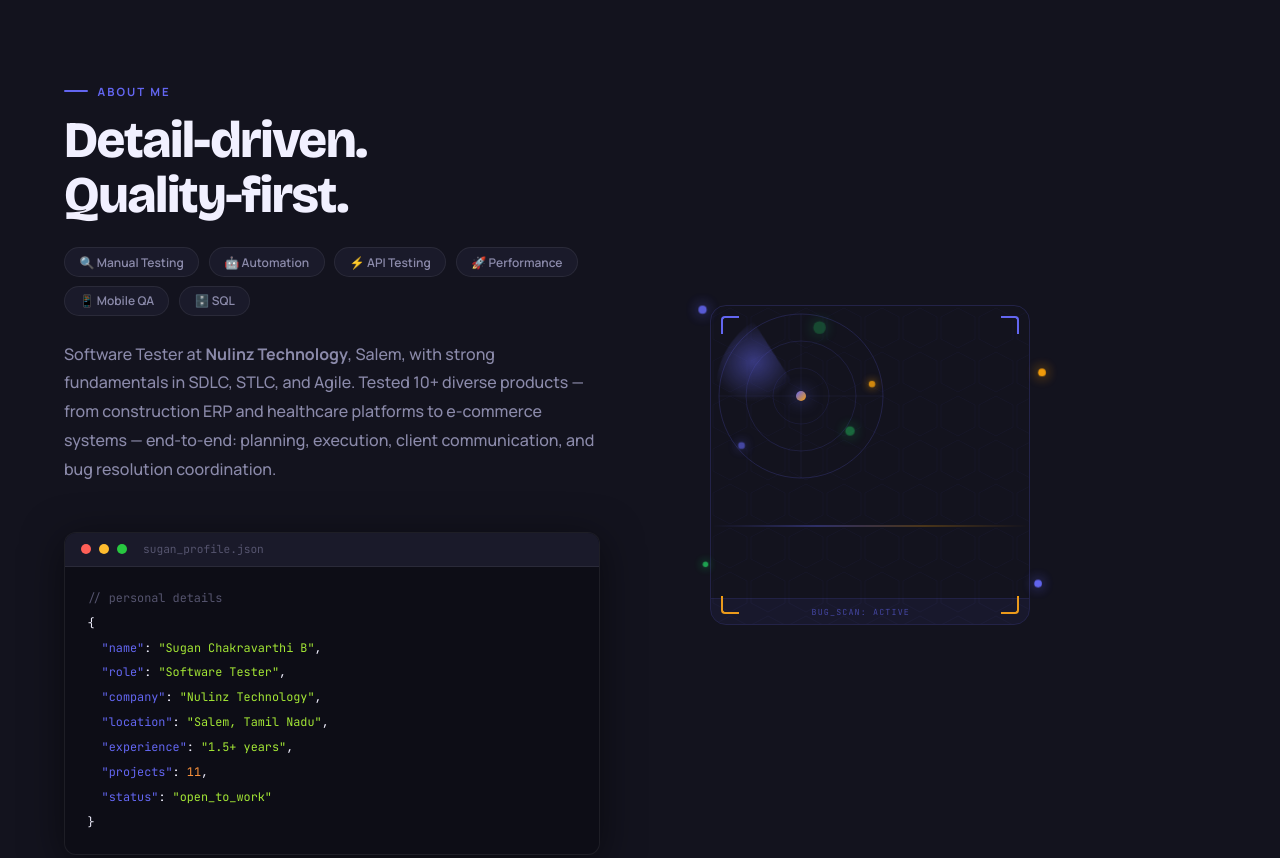
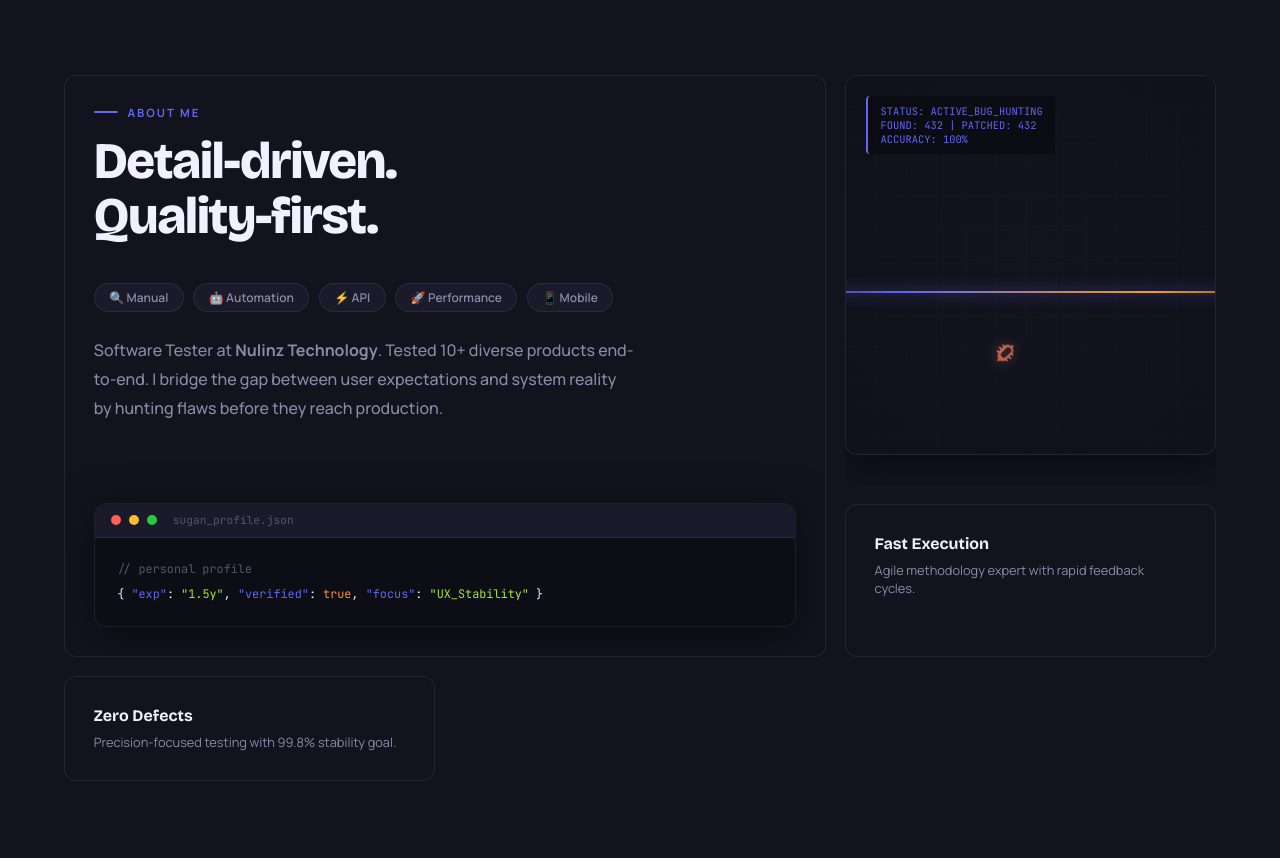
Before and after one commit to Suganchakravarthi/Sugan_portfolio, a plain HTML site: page index.html in a window 1280 px wide. Shown: the part 900-1758 px from the top of the page. Drawn offline with nearby package versions, Linux system fonts and the light colour scheme.

Commit message:
design change

```diff
--- a/index.html
+++ b/index.html
@@ -70,9 +70,22 @@
       overflow-x: hidden;
       transition: background var(--dur), color var(--dur);
       cursor: none;
-    }
-
-    @media (max-width: 900px) {
+      position: relative;
+    }
+
+    body::before {
+      content: '';
+      position: fixed;
+      inset: 0;
+      background-image:
+        radial-gradient(circle at 2px 2px, var(--border) 1px, transparent 0);
+      background-size: 40px 40px;
+      pointer-events: none;
+      z-index: -1;
+      opacity: 0.4;
+    }
+
+    @media (max-width: 1100px) {
       body {
         cursor: auto;
       }
@@ -90,7 +103,7 @@
       left: 0;
       border-radius: 50%;
       pointer-events: none;
-      z-index: 9999;
+      z-index: 500;
       transform: translate(-50%, -50%);
       transition: width .2s, height .2s, background .2s, border-color .2s;
     }
@@ -126,7 +139,7 @@
       position: fixed;
       top: 0;
       inset-inline: 0;
-      z-index: 1000;
+      z-index: 1100;
       display: flex;
       align-items: center;
       justify-content: space-between;
@@ -726,85 +739,165 @@
     }
 
     /* ── NEW RADAR ── */
-    .radar-wrap {
-      width: 320px;
-      height: 320px;
+    /* ── BUG HUNTER ANIMATION ── */
+    .bug-hunter-wrap {
+      width: 100%;
+      height: 380px;
+      background: var(--surface);
+      border: 1px solid var(--border);
+      border-radius: var(--radius);
       position: relative;
-      display: flex;
-      align-items: center;
-      justify-content: center;
-    }
-
-    .radar-border {
+      overflow: hidden;
+      box-shadow: var(--shadow);
+    }
+
+    .bh-grid {
       position: absolute;
       inset: 0;
-      border: 1px solid rgba(99, 102, 241, .2);
-      border-radius: 16px;
-      overflow: hidden;
-    }
-
-    .radar-scan-line {
+      background-image: linear-gradient(var(--border) 1px, transparent 1px), linear-gradient(90deg, var(--border) 1px, transparent 1px);
+      background-size: 30px 30px;
+      opacity: 0.2;
+    }
+
+    .bug {
       position: absolute;
-      left: 0;
-      right: 0;
+      width: 24px;
+      height: 24px;
+      color: #ef4444;
+      filter: drop-shadow(0 0 5px rgba(239, 68, 68, 0.4));
+      z-index: 10;
+      animation: bugCrawl 8s infinite linear;
+      opacity: 0;
+    }
+
+    @keyframes bugCrawl {
+      0% {
+        transform: translate(-50px, 50px) rotate(45deg);
+        opacity: 0;
+      }
+
+      10% {
+        opacity: 1;
+      }
+
+      45% {
+        transform: translate(150px, 150px) rotate(45deg);
+        opacity: 1;
+      }
+
+      50% {
+        transform: translate(150px, 150px) rotate(45deg) scale(1.2);
+        color: #22c55e;
+        filter: drop-shadow(0 0 10px #22c55e);
+      }
+
+      90% {
+        transform: translate(150px, 150px) scale(0);
+        opacity: 0;
+      }
+
+      100% {
+        transform: translate(150px, 150px) scale(0);
+        opacity: 0;
+      }
+    }
+
+    .scanner-line {
+      position: absolute;
+      width: 200%;
       height: 2px;
-      background: linear-gradient(90deg, transparent, rgba(99, 102, 241, .7), rgba(245, 158, 11, .5), transparent);
+      background: linear-gradient(90deg, transparent, var(--accent), var(--amber), transparent);
       top: 0;
-      z-index: 10;
-      pointer-events: none;
-      animation: radarScan 3s ease-in-out infinite;
-    }
-
-    @keyframes radarScan {
+      left: -50%;
+      z-index: 15;
+      box-shadow: 0 0 15px var(--accent);
+      animation: scannerMove 4s infinite ease-in-out;
+    }
+
+    @keyframes scannerMove {
 
       0%,
       100% {
         top: 0;
-        opacity: .9
       }
 
       50% {
         top: 100%;
-        opacity: .3
-      }
-    }
-
-    .radar-corner {
+      }
+    }
+
+    .bh-overlay {
       position: absolute;
-      width: 18px;
-      height: 18px;
-    }
-
-    .radar-corner.tl {
-      top: 10px;
-      left: 10px;
-      border-top: 2px solid #6366f1;
-      border-left: 2px solid #6366f1;
-      border-radius: 4px 0 0 0;
-    }
-
-    .radar-corner.tr {
-      top: 10px;
-      right: 10px;
-      border-top: 2px solid #6366f1;
-      border-right: 2px solid #6366f1;
-      border-radius: 0 4px 0 0;
-    }
-
-    .radar-corner.bl {
-      bottom: 10px;
-      left: 10px;
-      border-bottom: 2px solid #f59e0b;
-      border-left: 2px solid #f59e0b;
-      border-radius: 0 0 0 4px;
-    }
-
-    .radar-corner.br {
-      bottom: 10px;
-      right: 10px;
-      border-bottom: 2px solid #f59e0b;
-      border-right: 2px solid #f59e0b;
-      border-radius: 0 0 4px 0;
+      inset: 0;
+      background: radial-gradient(circle at var(--mouse-x, 50%) var(--mouse-y, 50%), transparent 0%, rgba(13, 13, 22, 0.4) 100%);
+      pointer-events: none;
+    }
+
+    .bh-stats {
+      position: absolute;
+      top: 20px;
+      left: 20px;
+      font-family: 'JetBrains Mono', monospace;
+      font-size: 0.65rem;
+      color: var(--accent);
+      background: rgba(0, 0, 0, 0.3);
+      padding: 0.5rem 0.8rem;
+      border-radius: 4px;
+      border-left: 2px solid var(--accent);
+      z-index: 20;
+    }
+
+    /* ── BENTO STYLE ── */
+    .bento-grid {
+      display: grid;
+      grid-template-columns: repeat(3, 1fr);
+      grid-template-rows: auto auto;
+      gap: 1.2rem;
+      width: 100%;
+    }
+
+    .bento-card {
+      background: var(--surface);
+      border: 1px solid var(--border);
+      border-radius: var(--radius);
+      padding: 1.8rem;
+      position: relative;
+      overflow: hidden;
+      transition: transform 0.3s, border-color 0.3s;
+    }
+
+    .bento-card:hover {
+      border-color: var(--accent);
+      transform: translateY(-4px);
+    }
+
+    .bento-card.large {
+      grid-column: span 2;
+      grid-row: span 2;
+    }
+
+    .bento-card.main-info {
+      display: flex;
+      flex-direction: column;
+      justify-content: center;
+    }
+
+    .bento-card.visual {
+      padding: 0;
+      background: transparent;
+      border: none;
+    }
+
+    .floating-code {
+      position: absolute;
+      font-family: 'JetBrains Mono', monospace;
+      font-size: 0.6rem;
+      color: var(--text-3);
+      white-space: nowrap;
+      pointer-events: none;
+      opacity: 0.15;
+      z-index: -1;
+      user-select: none;
     }
 
     .radar-hex-bg {
@@ -825,106 +918,14 @@
       justify-content: center;
     }
 
-    .radar-sweep {
-      position: absolute;
-      width: 180px;
-      height: 180px;
-      animation: spin 4s linear infinite;
-    }
-
-    .radar-rings {
-      position: absolute;
-      width: 180px;
-      height: 180px;
-    }
-
-    .radar-blip {
-      position: absolute;
-      border-radius: 50%;
-      animation: blipPulse 2s ease-in-out infinite;
-    }
-
-    .rb1 {
-      width: 7px;
-      height: 7px;
-      background: #22c55e;
-      box-shadow: 0 0 8px #22c55e;
-      top: 18px;
-      left: 105px;
-      animation-delay: 0s;
-    }
-
-    .rb2 {
-      width: 6px;
-      height: 6px;
-      background: #f59e0b;
-      box-shadow: 0 0 8px #f59e0b;
-      top: 75px;
-      right: 16px;
-      animation-delay: .7s;
-    }
-
-    .rb3 {
-      width: 5px;
-      height: 5px;
-      background: #6366f1;
-      box-shadow: 0 0 8px #6366f1;
-      bottom: 38px;
-      left: 28px;
-      animation-delay: 1.4s;
-    }
-
-    .rb4 {
-      width: 6px;
-      height: 6px;
-      background: #22c55e;
-      box-shadow: 0 0 8px #22c55e;
-      bottom: 52px;
-      right: 38px;
-      animation-delay: .3s;
-    }
-
-    @keyframes blipPulse {
-
-      0%,
-      100% {
-        transform: scale(1);
-        opacity: .9;
-      }
-
-      50% {
-        transform: scale(1.8);
-        opacity: .3;
-      }
-    }
-
-    .radar-center-dot {
-      width: 10px;
-      height: 10px;
-      background: linear-gradient(135deg, #6366f1, #f59e0b);
-      border-radius: 50%;
-      box-shadow: 0 0 16px rgba(99, 102, 241, .7);
-      z-index: 4;
-    }
-
-    .radar-status {
-      position: absolute;
-      bottom: 0;
-      left: 0;
-      right: 0;
-      padding: .45rem 1rem;
-      background: rgba(99, 102, 241, .07);
-      border-top: 1px solid rgba(99, 102, 241, .12);
-      font-family: 'JetBrains Mono', monospace;
-      font-size: .52rem;
-      color: rgba(99, 102, 241, .6);
-      letter-spacing: .14em;
-      text-align: center;
-      text-transform: uppercase;
-    }
-
-    .radar-blink {
-      animation: blink 1s step-end infinite;
+    @keyframes feedScroll {
+      from {
+        transform: translateY(0);
+      }
+
+      to {
+        transform: translateY(-100%);
+      }
     }
 
     /* Floating glow dots outside card */
@@ -2004,8 +2005,8 @@
       position: fixed;
       inset: 0;
       background: rgba(0, 0, 0, 0.5);
-      backdrop-filter: blur(4px);
-      z-index: 1040;
+      backdrop-filter: blur(8px);
+      z-index: 1050;
       opacity: 0;
       pointer-events: none;
       transition: opacity .4s ease;
@@ -2066,8 +2067,13 @@
         transform: translateX(100%);
         transition: transform .4s cubic-bezier(.4, 0, .2, 1);
         padding: 5rem 2.5rem;
-        z-index: 1050;
-        box-shadow: -10px 0 40px rgba(0, 0, 0, 0.4);
+        z-index: 1200;
+        box-shadow: -10px 0 40px rgba(0, 0, 0, 0.6);
+      }
+
+      [data-theme="dark"] .nav-links {
+        background: #0f0f1b;
+        /* slightly darker for better contrast */
       }
 
       .nav-links .nav-cta {
@@ -2080,6 +2086,20 @@
 
       .nav-right {
         gap: .8rem;
+      }
+
+      .bento-grid {
+        grid-template-columns: 1fr;
+        grid-template-rows: auto;
+      }
+
+      .bento-card.large {
+        grid-column: span 1;
+        grid-row: span 1;
+      }
+
+      .bug-hunter-wrap {
+        height: 300px;
       }
 
       .nav-links.active {
@@ -2317,104 +2337,84 @@
     </div>
   </section>
 
-  <!-- ABOUT -->
+  <!-- ABOUT (Bento Redesign) -->
   <section id="about">
-
-    <!-- BACKGROUND PARTICLES -->
-    <div class="bg-particles" id="bgParticles"></div>
-
-    <div class="about-grid">
-      <div>
-        <div class="section-kicker reveal">About Me</div>
-        <h2 class="section-heading reveal">Detail-driven.<br>Quality-first.</h2>
-        <div class="skill-pills reveal">
-          <span class="skill-pill">🔍 Manual Testing</span>
+    <div class="floating-code" style="top: 10%; right: 5%;">describe('Auth Workflow')</div>
+    <div class="floating-code" style="top: 40%; left: 2%;">expect(status).toBe(200)</div>
+    <div class="floating-code" style="bottom: 15%; right: 10%;">test.each([cases])</div>
+
+    <div class="bento-grid">
+      <!-- Main Content Card -->
+      <div class="bento-card large main-info reveal">
+        <div class="section-kicker">About Me</div>
+        <h2 class="section-heading">Detail-driven.<br>Quality-first.</h2>
+        <div class="skill-pills">
+          <span class="skill-pill">🔍 Manual</span>
           <span class="skill-pill">🤖 Automation</span>
-          <span class="skill-pill">⚡ API Testing</span>
+          <span class="skill-pill">⚡ API</span>
           <span class="skill-pill">🚀 Performance</span>
-          <span class="skill-pill">📱 Mobile QA</span>
-          <span class="skill-pill">🗄️ SQL</span>
-        </div>
-        <p class="section-sub reveal">
-          Software Tester at <strong>Nulinz Technology</strong>, Salem, with strong fundamentals in SDLC, STLC, and
-          Agile. Tested 10+ diverse products — from construction ERP and healthcare platforms to e-commerce systems —
-          end-to-end: planning, execution, client communication, and bug resolution coordination.
+          <span class="skill-pill">📱 Mobile</span>
+        </div>
+        <p class="section-sub">
+          Software Tester at <strong>Nulinz Technology</strong>. Tested 10+ diverse products end-to-end. I bridge the
+          gap between user expectations and system reality by hunting flaws before they reach production.
         </p>
-        <div class="terminal reveal">
+        <div class="terminal">
           <div class="terminal-bar">
             <span class="t-dot r"></span><span class="t-dot y"></span><span class="t-dot g"></span>
             <span class="t-file">sugan_profile.json</span>
           </div>
           <div class="terminal-body">
-            <span class="tc">// personal details</span><br>
-            {<br>
-            &nbsp;&nbsp;<span class="tk">"name"</span>: <span class="ts">"Sugan Chakravarthi B"</span>,<br>
-            &nbsp;&nbsp;<span class="tk">"role"</span>: <span class="ts">"Software Tester"</span>,<br>
-            &nbsp;&nbsp;<span class="tk">"company"</span>: <span class="ts">"Nulinz Technology"</span>,<br>
-            &nbsp;&nbsp;<span class="tk">"location"</span>: <span class="ts">"Salem, Tamil Nadu"</span>,<br>
-            &nbsp;&nbsp;<span class="tk">"experience"</span>: <span class="ts">"1.5+ years"</span>,<br>
-            &nbsp;&nbsp;<span class="tk">"projects"</span>: <span class="tn">11</span>,<br>
-            &nbsp;&nbsp;<span class="tk">"status"</span>: <span class="ts">"open_to_work"</span><br>
-            }<span class="t-cursor"></span>
+            <span class="tc">// personal profile</span><br>
+            { <span class="tk">"exp"</span>: <span class="ts">"1.5y"</span>, <span class="tk">"verified"</span>: <span
+              class="tn">true</span>, <span class="tk">"focus"</span>: <span class="ts">"UX_Stability"</span> }<span
+              class="t-cursor"></span>
           </div>
         </div>
       </div>
 
-      <!-- NEW RADAR replaces old circle -->
-      <div class="avatar-wrap reveal-r">
-        <span class="r-float rf1"></span>
-        <span class="r-float rf2"></span>
-        <span class="r-float rf3"></span>
-        <span class="r-float rf4"></span>
-
-        <div class="radar-wrap">
-          <div class="radar-border">
-            <div class="radar-scan-line"></div>
-            <div class="radar-corner tl"></div>
-            <div class="radar-corner tr"></div>
-            <div class="radar-corner bl"></div>
-            <div class="radar-corner br"></div>
-
-            <svg class="radar-hex-bg" xmlns="http://www.w3.org/2000/svg">
-              <defs>
-                <pattern id="hexP" x="0" y="0" width="38" height="44" patternUnits="userSpaceOnUse">
-                  <polygon points="19,2 36,11 36,33 19,42 2,33 2,11" fill="none" stroke="#6366f1" stroke-width="0.7" />
-                </pattern>
-              </defs>
-              <rect width="100%" height="100%" fill="url(#hexP)" />
+      <!-- Visual Card -->
+      <div class="bento-card visual reveal-r">
+        <div class="bug-hunter-wrap">
+          <div class="bh-grid"></div>
+          <div class="scanner-line"></div>
+
+          <div class="bug" style="top: 20%; left: 10%; animation-delay: 0s;">
+            <svg viewBox="0 0 24 24" fill="currentColor">
+              <path
+                d="M12 2a1 1 0 0 1 1 1v1.1a5 5 0 0 1 3.9 3.9h1.1a1 1 0 0 1 0 2h-1.1c.1.3.1.7.1 1v1h2a1 1 0 0 1 0 2h-2v1c0 .3 0 .7-.1 1h1.1a1 1 0 0 1 0 2h-1.1a5 5 0 0 1-3.9 3.9v1.1a1 1 0 0 1-2 0v-1.1a5 5 0 0 1-3.9-3.9H5a1 1 0 0 1 0-2h1.1c-.1-.3-.1-.7-.1-1v-1H4a1 1 0 0 1 0-2h2v-1c0-.3 0-.7.1-1H5a1 1 0 0 1 0-2h1.1A5 5 0 0 1 11 4.1V3a1 1 0 0 1 1-1zm0 4a3 3 0 0 0-3 3v6a3 3 0 0 0 6 0V9a3 3 0 0 0-3-3z" />
             </svg>
-
-            <div class="radar-center">
-              <!-- Sweep -->
-              <svg class="radar-sweep" viewBox="0 0 180 180" xmlns="http://www.w3.org/2000/svg">
-                <defs>
-                  <radialGradient id="sweepG" cx="50%" cy="50%">
-                    <stop offset="0%" stop-color="#6366f1" stop-opacity="0.45" />
-                    <stop offset="100%" stop-color="#6366f1" stop-opacity="0" />
-                  </radialGradient>
-                </defs>
-                <path d="M90,90 L90,5 A85,85 0 0,1 170,52 Z" fill="url(#sweepG)" />
-              </svg>
-              <!-- Rings + crosshairs -->
-              <svg class="radar-rings" viewBox="0 0 180 180" xmlns="http://www.w3.org/2000/svg">
-                <circle cx="90" cy="90" r="82" fill="none" stroke="rgba(99,102,241,.2)" stroke-width="1" />
-                <circle cx="90" cy="90" r="55" fill="none" stroke="rgba(99,102,241,.15)" stroke-width="1" />
-                <circle cx="90" cy="90" r="28" fill="none" stroke="rgba(99,102,241,.1)" stroke-width="1" />
-                <line x1="8" y1="90" x2="172" y2="90" stroke="rgba(99,102,241,.1)" stroke-width="0.8" />
-                <line x1="90" y1="8" x2="90" y2="172" stroke="rgba(99,102,241,.1)" stroke-width="0.8" />
-              </svg>
-              <!-- Blips -->
-              <div class="radar-blip rb1"></div>
-              <div class="radar-blip rb2"></div>
-              <div class="radar-blip rb3"></div>
-              <div class="radar-blip rb4"></div>
-              <!-- Center dot -->
-              <div class="radar-center-dot"></div>
-            </div>
-
-            <div class="radar-status">BUG_SCAN: ACTIVE &nbsp;<span class="radar-blink">█</span></div>
           </div>
-        </div>
+          <div class="bug" style="top: 50%; left: 40%; animation-delay: -2s;">
+            <svg viewBox="0 0 24 24" fill="currentColor">
+              <path
+                d="M12 2a1 1 0 0 1 1 1v1.1a5 5 0 0 1 3.9 3.9h1.1a1 1 0 0 1 0 2h-1.1c.1.3.1.7.1 1v1h2a1 1 0 0 1 0 2h-2v1c0 .3 0 .7-.1 1h1.1a1 1 0 0 1 0 2h-1.1a5 5 0 0 1-3.9 3.9v1.1a1 1 0 0 1-2 0v-1.1a5 5 0 0 1-3.9-3.9H5a1 1 0 0 1 0-2h1.1c-.1-.3-.1-.7-.1-1v-1H4a1 1 0 0 1 0-2h2v-1c0-.3 0-.7.1-1H5a1 1 0 0 1 0-2h1.1A5 5 0 0 1 11 4.1V3a1 1 0 0 1 1-1zm0 4a3 3 0 0 0-3 3v6a3 3 0 0 0 6 0V9a3 3 0 0 0-3-3z" />
+            </svg>
+          </div>
+          <div class="bug" style="top: 70%; left: 70%; animation-delay: -5s;">
+            <svg viewBox="0 0 24 24" fill="currentColor">
+              <path
+                d="M12 2a1 1 0 0 1 1 1v1.1a5 5 0 0 1 3.9 3.9h1.1a1 1 0 0 1 0 2h-1.1c.1.3.1.7.1 1v1h2a1 1 0 0 1 0 2h-2v1c0 .3 0 .7-.1 1h1.1a1 1 0 0 1 0 2h-1.1a5 5 0 0 1-3.9 3.9v1.1a1 1 0 0 1-2 0v-1.1a5 5 0 0 1-3.9-3.9H5a1 1 0 0 1 0-2h1.1c-.1-.3-.1-.7-.1-1v-1H4a1 1 0 0 1 0-2h2v-1c0-.3 0-.7.1-1H5a1 1 0 0 1 0-2h1.1A5 5 0 0 1 11 4.1V3a1 1 0 0 1 1-1zm0 4a3 3 0 0 0-3 3v6a3 3 0 0 0 6 0V9a3 3 0 0 0-3-3z" />
+            </svg>
+          </div>
+
+          <div class="bh-stats">
+            STATUS: ACTIVE_BUG_HUNTING<br>
+            FOUND: 432 | PATCHED: 432<br>
+            ACCURACY: 100%
+          </div>
+          <div class="bh-overlay"></div>
+        </div>
+      </div>
+
+      <!-- Small Bento Items -->
+      <div class="bento-card reveal">
+        <h4 style="font-family:'Bricolage Grotesque'; font-weight:700; margin-bottom:0.5rem">Fast Execution</h4>
+        <p style="font-size:0.8rem; color:var(--text-2)">Agile methodology expert with rapid feedback cycles.</p>
+      </div>
+      <div class="bento-card reveal">
+        <h4 style="font-family:'Bricolage Grotesque'; font-weight:700; margin-bottom:0.5rem">Zero Defects</h4>
+        <p style="font-size:0.8rem; color:var(--text-2)">Precision-focused testing with 99.8% stability goal.</p>
       </div>
     </div>
   </section>
@@ -2952,13 +2952,25 @@
     }
 
     /* CLICK RIPPLE */
-    const qaEmoji = ['🧪', '🐛', '✅', '⚡', '🔍', '🐞', '🤖'];
+    const qaEmoji = ['🧪', '🚀', '✅', '⚡', '🔍', '🐞', '🤖', '🐛'];
     document.addEventListener('click', e => {
       const r = document.createElement('div'); r.className = 'click-ripple'; r.style.left = e.clientX + 'px'; r.style.top = e.clientY + 'px'; document.body.appendChild(r); setTimeout(() => r.remove(), 700);
       const em = document.createElement('span'); em.className = 'click-emoji'; em.textContent = qaEmoji[Math.floor(Math.random() * qaEmoji.length)]; em.style.left = e.clientX + 'px'; em.style.top = e.clientY + 'px'; document.body.appendChild(em);
       requestAnimationFrame(() => { em.style.transform = `translate(-50%,-${55 + Math.random() * 30}px) rotate(${(Math.random() - .5) * 60}deg) scale(0)`; em.style.opacity = '0'; });
       setTimeout(() => em.remove(), 900);
     });
+
+    /* BUG HUNTER MOUSE FOLLOW */
+    const bhWrap = document.querySelector('.bug-hunter-wrap');
+    if (bhWrap) {
+      bhWrap.addEventListener('mousemove', e => {
+        const rect = bhWrap.getBoundingClientRect();
+        const x = ((e.clientX - rect.left) / rect.width) * 100;
+        const y = ((e.clientY - rect.top) / rect.height) * 100;
+        bhWrap.style.setProperty('--mouse-x', x + '%');
+        bhWrap.style.setProperty('--mouse-y', y + '%');
+      });
+    }
 
     /* BACKGROUND PARTICLES — about section only */
     (function spawnParticles() {
```
